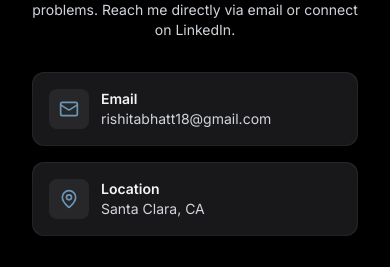
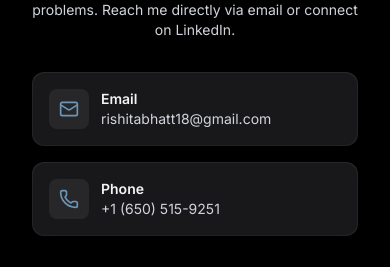
Before and after one commit to bhattrishita/portfolio, a Next.js app: page / in a window 390 px wide. Shown: the part 3141-3408 px from the top of the page. Built offline with nearby package versions, Linux system fonts and the light colour scheme.

Commit message:
Update Contact component: replace location card with phone contact details

```diff
--- a/src/components/Contact.tsx
+++ b/src/components/Contact.tsx
@@ -1,7 +1,7 @@
 'use client'
 
 import { motion } from 'framer-motion'
-import { Mail, MapPin, Github, Linkedin, FileText } from 'lucide-react'
+import { Mail, Phone, Github, Linkedin, FileText } from 'lucide-react'
 
 const Contact = () => {
 
@@ -13,10 +13,10 @@ const Contact = () => {
       href: 'mailto:rishitabhatt18@gmail.com'
     },
     {
-      icon: MapPin,
-      title: 'Location',
-      value: 'Santa Clara, CA',
-      href: '#'
+      icon: Phone,
+      title: 'Phone',
+      value: '+1 (650) 515-9251',
+      href: 'tel:16505159251'
     }
   ]
 
```
